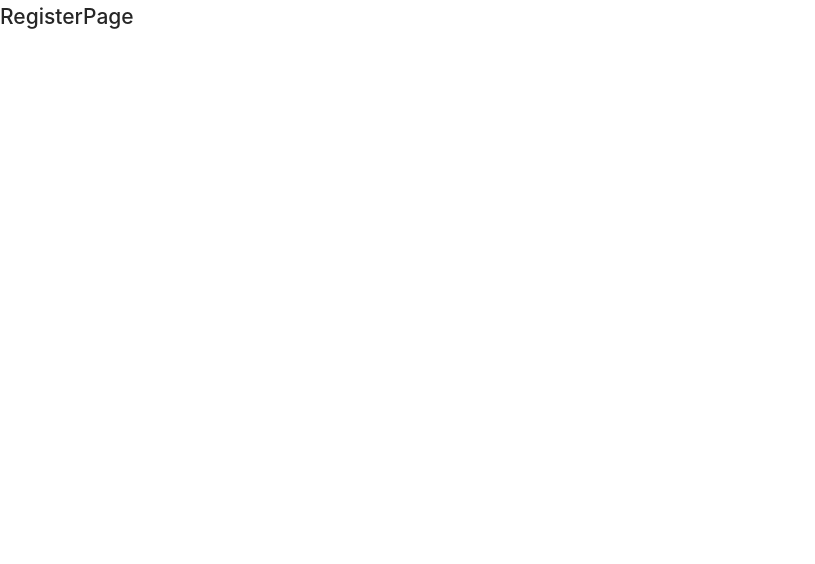
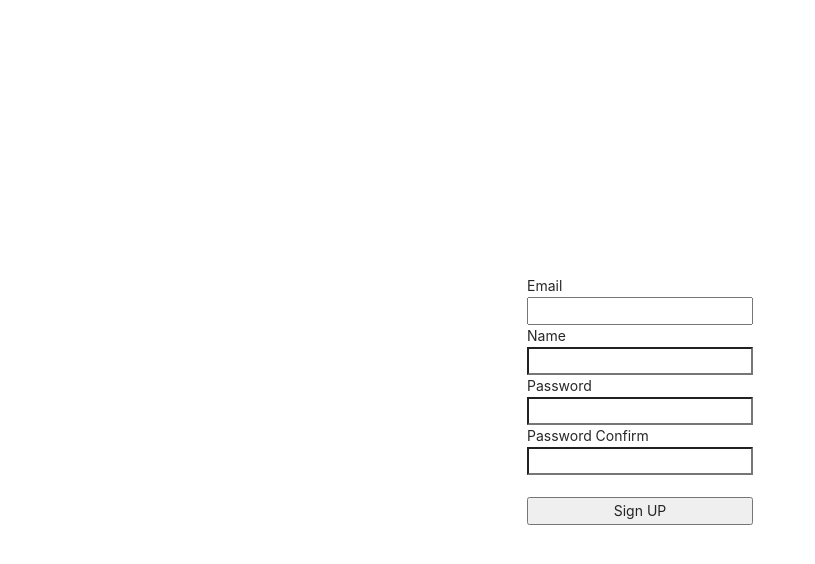
Before and after one commit to dbsgur/utube, a React (Create React App) app in the folder client/: page /register in a window 1280 px wide. Shown: the top 564 px of the page, without its empty margins (0-815 px from the left). Built offline with nearby package versions, Linux system fonts and the light colour scheme.

Commit message:
register Page frontend + logout frontend

```diff
--- a/client/src/_actions/types.js
+++ b/client/src/_actions/types.js
@@ -1 +1,2 @@
 export const LOGIN_USER = "login_user";
+export const REGISTER_USER = "register_user";
--- a/client/src/_actions/user_actions.js
+++ b/client/src/_actions/user_actions.js
@@ -1,5 +1,5 @@
 import axios from "axios";
-import { LOGIN_USER } from "./types";
+import { LOGIN_USER, REGISTER_USER } from "./types";
 
 export function loginUser(dataTosubmit) {
   const request = axios
@@ -11,3 +11,13 @@
     payload: request,
   };
 }
+
+export function registerUser(dataTosubmit) {
+  const request = axios
+    .post("/api/users/register", dataTosubmit)
+    .then((response) => response.data);
+  return {
+    type: REGISTER_USER,
+    payload: request,
+  };
+}
--- a/client/src/_reducers/user_reducers.js
+++ b/client/src/_reducers/user_reducers.js
@@ -1,10 +1,13 @@
-import { LOGIN_USER } from "../_actions/types";
+import { LOGIN_USER, REGISTER_USER } from "../_actions/types";
 
 export default function (state = {}, action) {
   switch (action.type) {
     case LOGIN_USER:
       return { ...state, loginSuccess: action.payload };
       break;
+    case REGISTER_USER:
+      return { ...state, register: action.payload };
+      break;
     default:
       return state;
   }
--- a/client/src/components/views/LandingPage/Landingpage.js
+++ b/client/src/components/views/LandingPage/Landingpage.js
@@ -1,13 +1,19 @@
 import React, { useEffect } from "react";
 import axios from "axios";
+import { useNavigate } from "react-router-dom";
 
 function Landingpage() {
-  useEffect(() => {
-    axios.get(`/api/hello`).then((response) => {
-      console.log(response);
+  const navigate = useNavigate();
+
+  const onClickHandler = () => {
+    axios.get("/api/users/logout").then((response) => {
+      if (response.data.success) {
+        navigate("/login");
+      } else {
+        alert("Logout Fail");
+      }
     });
-  }, []);
-
+  };
   return (
     <div
       style={{
@@ -19,6 +25,7 @@
       }}
     >
       <h1>Landingpage</h1>
+      <button onClick={onClickHandler}>로그아웃</button>
     </div>
   );
 }
--- a/client/src/components/views/RegisterPage/RegisterPage.js
+++ b/client/src/components/views/RegisterPage/RegisterPage.js
@@ -1,9 +1,80 @@
-import React from "react";
+import React, { useState } from "react";
+import { useDispatch } from "react-redux";
+import { registerUser } from "../../../_actions/user_actions";
+import { useNavigate } from "react-router-dom";
 
-function RegisterPage() {
+function RegisterPage(props) {
+  const dispatch = useDispatch();
+  const navigate = useNavigate();
+  const [email, setEmail] = useState("");
+  const [password, setPassword] = useState("");
+  const [name, setName] = useState("");
+  const [confirmPassword, setConfirmPassword] = useState("");
+
+  const onEmailHandler = (e) => {
+    setEmail(e.target.value);
+  };
+  const onNamedHandler = (e) => {
+    setName(e.target.value);
+  };
+  const onPasswordHandler = (e) => {
+    setPassword(e.target.value);
+  };
+  const onConfirmPasswordHandler = (e) => {
+    setConfirmPassword(e.target.value);
+  };
+  const onSubmitHandler = (e) => {
+    //새로고침 방지
+    e.preventDefault();
+    if (password !== confirmPassword) {
+      return alert("비밀번호와 비밀번호확인은 같아야 합니다.");
+    }
+    let body = {
+      email: email,
+      name: name,
+      password: password,
+    };
+    dispatch(registerUser(body)).then((response) => {
+      if (response.payload.success) {
+        navigate("/login");
+      } else {
+        alert("Failed to sign up");
+      }
+    });
+  };
   return (
-    <div>
-      <h2>RegisterPage</h2>
+    <div
+      style={{
+        display: "flex",
+        justifyContent: "center",
+        alignItems: "center",
+        width: "100%",
+        height: "100vh",
+      }}
+    >
+      <form
+        style={{ display: "flex", flexDirection: "column" }}
+        onSubmit={onSubmitHandler}
+      >
+        <label>Email</label>
+        <input type="email" value={email} onChange={onEmailHandler} />
+
+        <label>Name</label>
+        <input type="text" value={name} onChange={onNamedHandler} />
+
+        <label>Password</label>
+        <input type="password" value={password} onChange={onPasswordHandler} />
+
+        <label>Password Confirm</label>
+        <input
+          type="password"
+          value={confirmPassword}
+          onChange={onConfirmPasswordHandler}
+        />
+
+        <br />
+        <button type="submit">Sign UP</button>
+      </form>
     </div>
   );
 }
```
